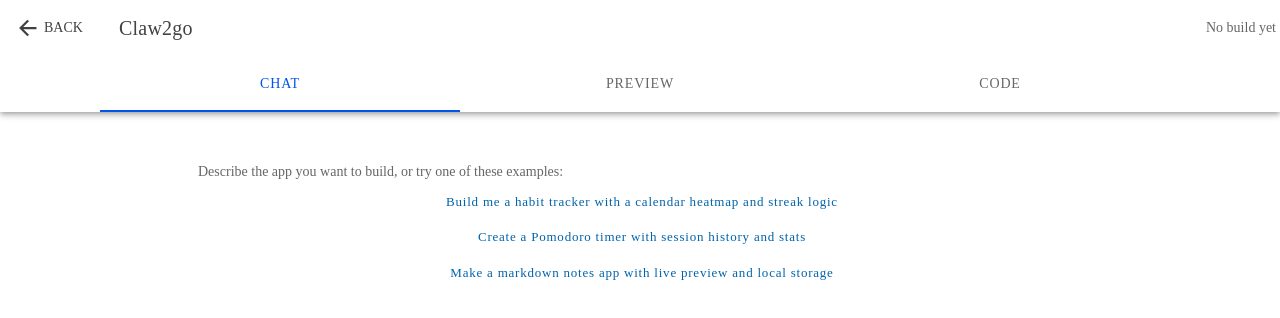
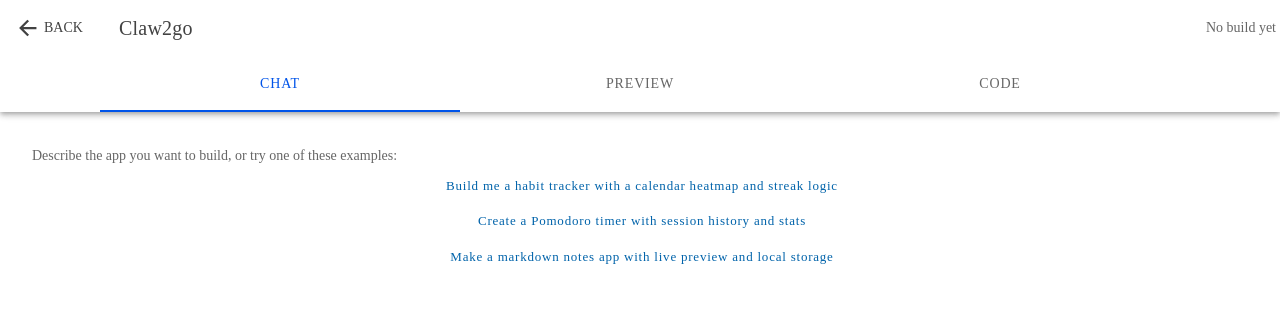
Before and after one commit to marcusschiesser/buildonphone, a Next.js app in the folder apps/pwa/: page /create in a window 1280 px wide. Shown: the top 318 px of the page. Built offline with nearby package versions, Linux system fonts and the light colour scheme.

Commit message:
refactor: simplify studio content layout wrappers

```diff
--- a/apps/pwa/src/components/studio.tsx
+++ b/apps/pwa/src/components/studio.tsx
@@ -196,9 +196,7 @@ export function Studio({
       </IonHeader>
 
       <IonContent fullscreen>
-        <div className={`page-shell ion-padding studio-shell ${styles.layout}`}>
           {activeTab === 'chat' ? (
-            <div className={styles.chatPane}>
               <IonList inset className={styles.scrollFill}>
                 {threadMessages.length === 0 ? (
                   <IonItem lines="inset">
@@ -228,19 +226,13 @@ export function Studio({
                   <StudioMessage key={m.id} message={m} />
                 ))}
               </IonList>
-            </div>
           ) : activeTab === 'preview' ? (
-            <div className={styles.cardFlex}>
               <PreviewFrame files={files} onFixError={onPreviewFix} />
-            </div>
           ) : (
-            <div className={styles.cardFlex}>
               <IonItem lines="inset">
                 <IonTextarea autoGrow readonly value={files['app.jsx']?.trim() || '// No app.jsx generated yet.'} />
               </IonItem>
-            </div>
           )}
-        </div>
       </IonContent>
       <MobileTabs
         active="studio"
```
